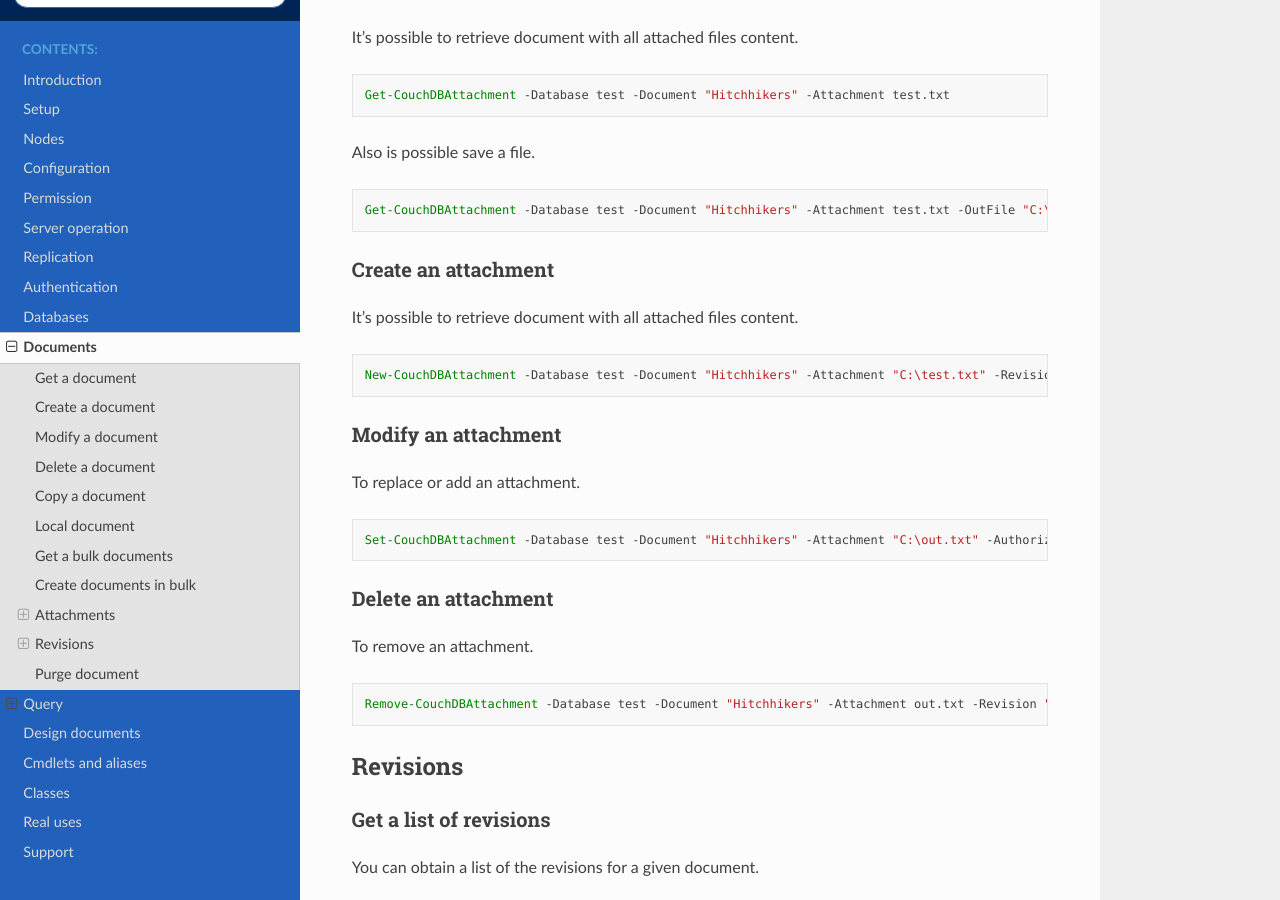
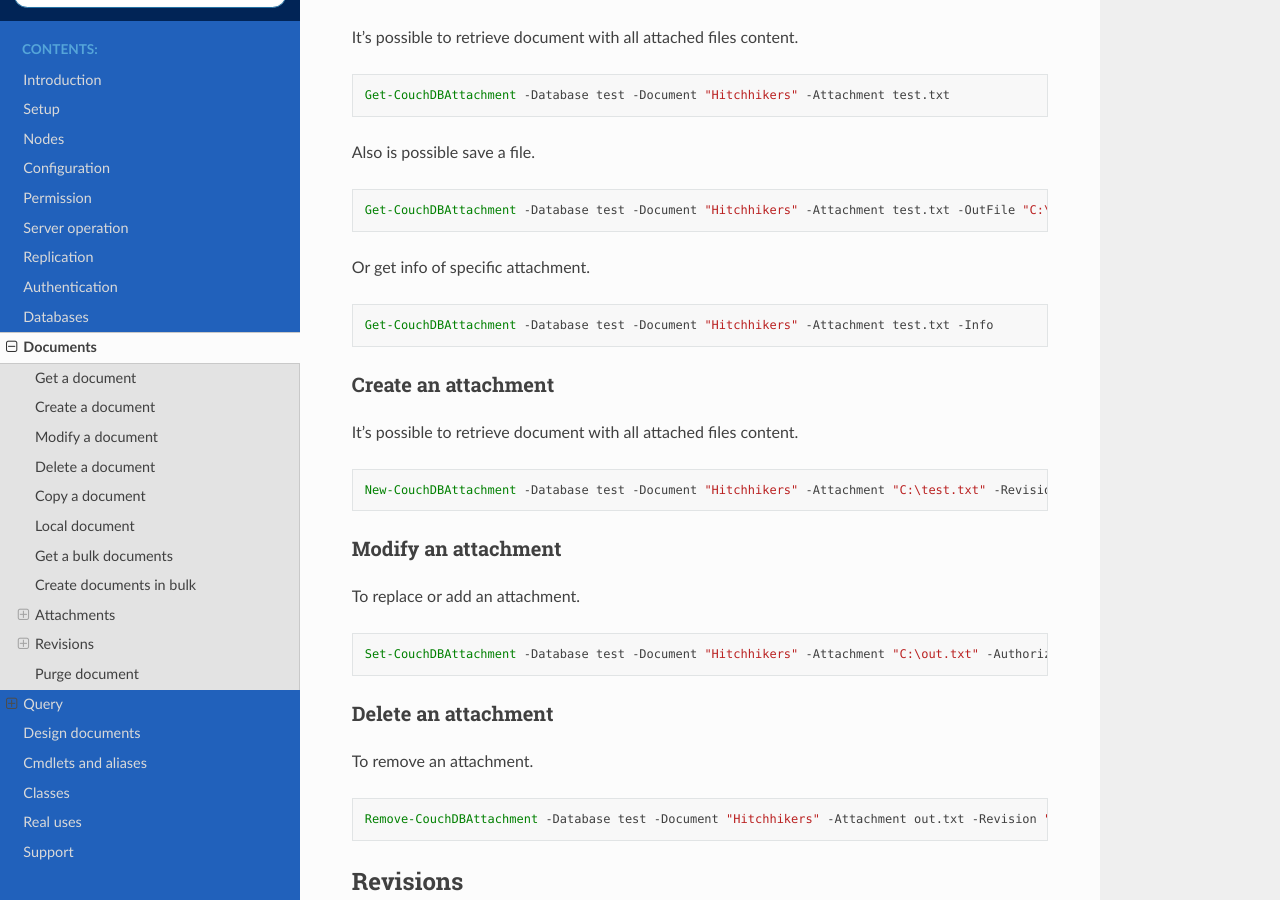
Before and after one commit to MatteoGuadrini/PSCouchDB, a Sphinx documentation site: the page built from docs/source/documents.rst, in a window 1280 px wide and 900 px high, scrolled down 2182 px. Built offline with Sphinx 7.4.7 and the Read the Docs theme 2.0.0, drawn with Linux system fonts in a browser that asks for light colours.

Commit message:
Add Info param to Get-CouchDBAttachment cmdlet; Add headers info in Send-CouchDBRequest cmdlet;

```diff
--- a/docs/source/cmdlets.rst
+++ b/docs/source/cmdlets.rst
@@ -409,7 +409,9 @@ Documents
 
 .. code-block:: powershell
 
-    Get-CouchDBAttachment [[-Server] <String>] [[-Port] <Int32>] [-Database] <String> [-Document] <String> [-Attachment] <String> [[-OutFile] <String>] [[-Authorization] <String>] [-Ssl] [<CommonParameters>]
+    Get-CouchDBAttachment [-Server <String>] [-Port <Int32>] [-Database <String>] [-Document <String>] [-Revision<String>] [-Attachment <String>] [-OutFile <String>] [-Authorization <String>] [-Ssl] [<CommonParameters>]
+
+    Get-CouchDBAttachment [-Server <String>] [-Port <Int32>] [-Database <String>] [-Document <String>] [-Revision<String>] [-Info] [-Attachment <String>] [-OutFile <String>] [-Authorization <String>] [-Ssl] [<CommonParameters>]
 
 **New-CouchDBAttachment**
 
--- a/docs/source/databases.rst
+++ b/docs/source/databases.rst
@@ -26,9 +26,6 @@ To verify the existence of a database.
 .. code-block:: powershell
 
     Test-CouchDBDatabase -Database test
-
-.. note::
-    If database exist and if no-read protected, this cmdlet return nothing.
 
 Read a database
 _______________
--- a/docs/source/documents.rst
+++ b/docs/source/documents.rst
@@ -122,6 +122,12 @@ Also is possible save a file.
 .. code-block:: powershell
 
     Get-CouchDBAttachment -Database test -Document "Hitchhikers" -Attachment test.txt -OutFile "C:\out.txt"
+
+Or get info of specific attachment.
+
+.. code-block:: powershell
+
+    Get-CouchDBAttachment -Database test -Document "Hitchhikers" -Attachment test.txt -Info
 
 Create an attachment
 ********************
```
Also changed, not shown: README.md (+1 -1 lines), 12 other files.
